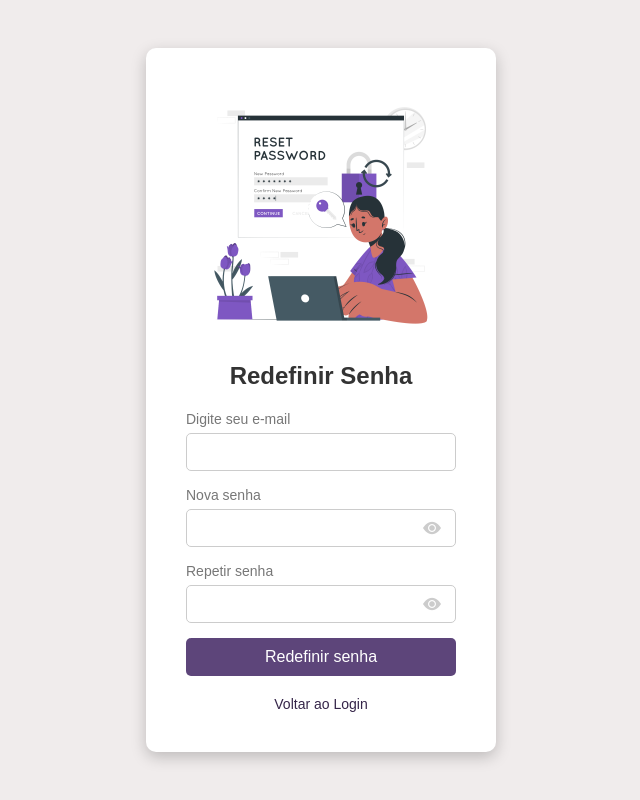
After one commit to DiegoRealx/GuiaGoBackEnd, a Django app: page /usuarios/redefinir-senha/ in a window 1280 px wide. The commit adds this page. Shown: the whole page, without its empty margins (319-959 px from the left). Run offline with Django 5.2, Linux system fonts and the light colour scheme.

Commit message:
Habilitada visualização da senha na pagina de redefinição de senha e ajuste no css de cadastro

```diff
--- a/static/assets/css/trocar_senha.css
+++ b/static/assets/css/trocar_senha.css
@@ -42,6 +42,7 @@ h2 {
 .input-group {
     margin-bottom: 15px;
     text-align: left;
+    position: relative;
 }
 
 .input-group label {
@@ -51,11 +52,22 @@ h2 {
 
 .input-group input {
     width: 100%;
-    padding: 10px;
+    padding: 10px 40px 10px 10px;
     margin-top: 5px;
     border: 1px solid #ccc;
     border-radius: 5px;
     font-size: 14px;
+    box-sizing: border-box;
+}
+.input-group i {
+    position:absolute;
+    right: 15px;
+    top: 70%;
+    transform: translateY(-50%);
+    font-size: 18px;
+    color: #ccc;
+    cursor: pointer;
+    pointer-events: all;;
 }
 
 button {
--- /dev/null
+++ b/static/assets/js/redefinir.js
@@ -0,0 +1,25 @@
+function mostrarSenha(){
+    var inputPass = document.getElementById('new_password')
+    var btnShowPass = document.getElementById('btn-senha')
+
+    if(inputPass.type==='password'){
+        inputPass.setAttribute('type','text')
+        btnShowPass.classList.replace('bi-eye-fill', 'bi-eye-slash-fill')
+    } else{
+        inputPass.setAttribute('type','password')
+        btnShowPass.classList.replace('bi-eye-slash-fill', 'bi-eye-fill')
+    }
+}
+
+function mostrarSenhaConfirm() {
+    var inputPass = document.getElementById('confirm_password');
+    var btnShowPass = document.getElementById('btn-senha-confirm');
+
+    if (inputPass.type === 'password') {
+        inputPass.setAttribute('type', 'text');
+        btnShowPass.classList.replace('bi-eye-fill', 'bi-eye-slash-fill');
+    } else {
+        inputPass.setAttribute('type', 'password');
+        btnShowPass.classList.replace('bi-eye-slash-fill', 'bi-eye-fill');
+    }
+}
--- a/usuarios/templates/usuarios/cadastrar.html
+++ b/usuarios/templates/usuarios/cadastrar.html
@@ -25,7 +25,6 @@
               <a href="{% url 'login' %}" class="button-link">Entrar</a>
             </div>
           </div>
-
           <div class="input-group">
             <div class="input-box">
               <label for="id_nome_completo">Nome Completo</label>
--- /dev/null
+++ b/usuarios/templates/usuarios/password_reset.html
@@ -0,0 +1,42 @@
+<!DOCTYPE html>
+<html lang="pt-br">
+<head>
+    <meta charset="UTF-8">
+    <meta name="viewport" content="width=device-width, initial-scale=1.0">
+    <title>Redefinir Senha</title>
+    {% load static %}
+    <link rel="stylesheet" href="{% static 'assets/css/trocar_senha.css' %}">
+    <link rel="stylesheet" href="https://cdn.jsdelivr.net/npm/bootstrap-icons@1.11.3/font/bootstrap-icons.min.css">
+</head>
+<body>
+    <div class="login-container">
+        <div class="login-box">
+            <div class="icon">
+                <img src="{% static 'assets/img/trocar_senha.png' %}" alt="Ícone redefinição de senha">
+            </div>
+            <h2>Redefinir Senha</h2>
+            <form method="post" action="{% url 'password_reset' %}">
+                {% csrf_token %}
+                <div class="input-group">
+                    <label for="email">Digite seu e-mail</label>
+                    <input type="email" id="email" name="email" value="{{ form.email.value|default_if_none:'' }}" required>
+                </div>
+                <div class="input-group">
+                    <label for="new_password">Nova senha</label>
+                    <input type="password" id="new_password" name="new_password" required>
+                    <i class="bi bi-eye-fill" id="btn-senha" onclick="mostrarSenha('new_password', 'btn-senha')"></i>
+                </div>
+                <div class="input-group">
+                    <label for="confirm_password">Repetir senha</label>
+                    <input type="password" id="confirm_password" name="confirm_password" required>
+                    <i class="bi bi-eye-fill" id="btn-senha-confirm" onclick="mostrarSenhaConfirm('confirm_password', 'btn-senha-confirm')"></i>
+
+                </div>
+                <button type="submit">Redefinir senha</button>
+            </form>
+            <a href="{% url 'login' %}" class="create-account">Voltar ao Login</a>
+        </div>
+    </div>
+    <script src="{% static 'assets/js/redefinir.js' %}"></script>
+</body>
+</html>
```
Also changed, not shown: static/assets/css/cadastro.css (+6 -8 lines), static/assets/css/redifinir_senha.css (deleted, +0 -15 lines), static/assets/js/cadastro.js (line endings or trailing spaces).
